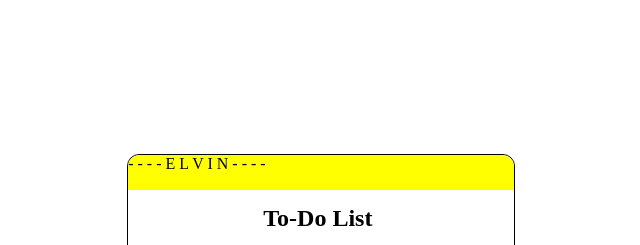
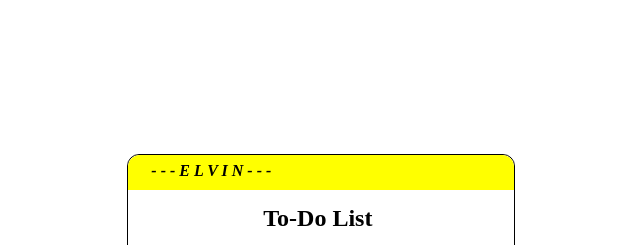
Before and after one commit to elvincelilov/To-Do-List, a plain HTML site: page ToDoList/index.html in a window 1280 px wide. Shown: the top 245 px of the page, 308-948 px from the left. Drawn offline with Linux system fonts and the light colour scheme.

Commit message:
add online demo

```diff
--- a/ToDoList/index.html
+++ b/ToDoList/index.html
@@ -11,7 +11,7 @@
 <body>
     <div id="main">
 
-        <div id="first">- - - - E L V I N - - - -</div>
+        <div id="first"> <p id="name"> <b> <i> - - - E L V I N - - - </i> </b> </p></div>
         <h2>To-Do List</h2>
         <img src="Group 34.png" id="sort">
         <div class="block">
--- a/ToDoList/style.css
+++ b/ToDoList/style.css
@@ -9,6 +9,11 @@
     margin-left: 34%;
     border-radius: 12px;
     margin-bottom: 10%;
+}
+
+#name{
+    padding-top: 2%;
+    margin-left: 6%;
 }
 
 .block{
@@ -86,7 +91,6 @@ li {
      padding-bottom: 2%;
     font-size: 20px;
     display: flex;
-    flex-direction:row;
     justify-content: space-between;
 
 }
--- a/ToDoList/style.js
+++ b/ToDoList/style.js
@@ -51,7 +51,7 @@ window.addEventListener('load', () => {
   let li =document.createElement("li");
   let inputvalue=input.value;
   let a=document.createTextNode(inputvalue);
-  let span =document.createElement("span");
+  let span =document.createElement("button");
     span.className = "close";
     li.appendChild(span);
 
@@ -127,5 +127,3 @@ addbutton.addEventListener("click" ,addElement)
 if (localStorage.getItem("memory")){
   list.innerHTML=localStorage.getItem("memory" , memory)
 }
-
-// ""
```
